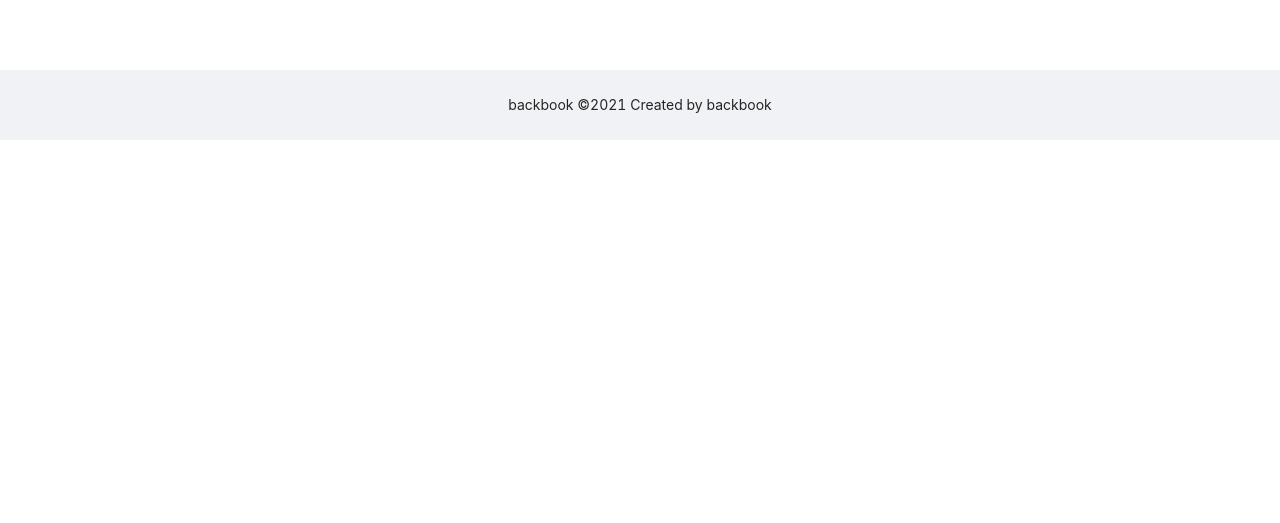
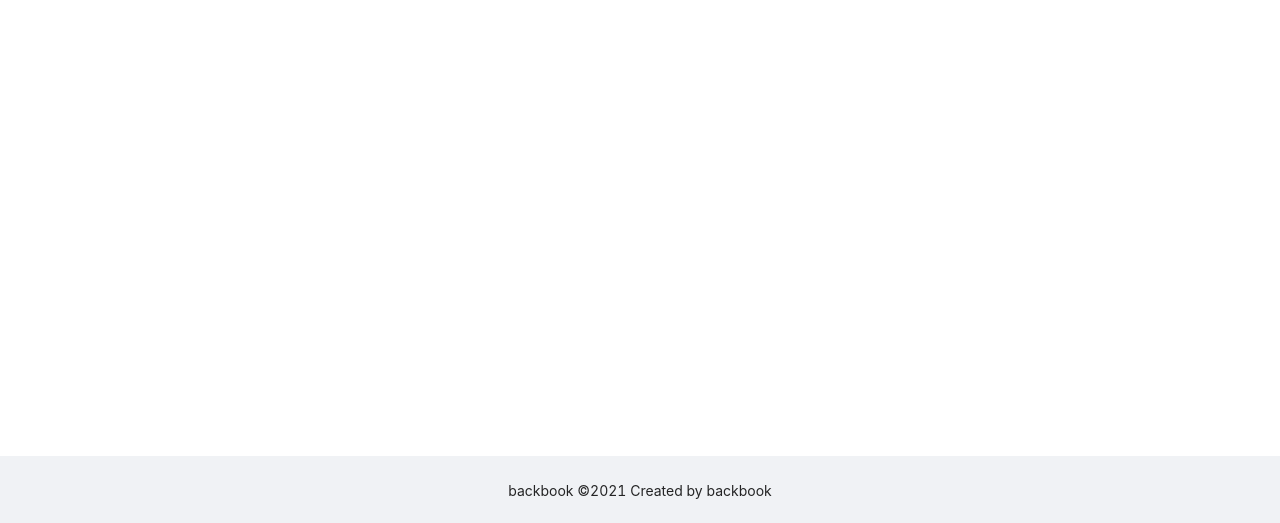
Before and after one commit to backbook/wiki, a Vue app in the folder web/: page / in a window 1280 px wide. Shown: the part 274-797 px from the top of the page. Built offline with nearby package versions, Linux system fonts and the light colour scheme.

Commit message:
fix the-footer

```diff
--- a/web/src/App.vue
+++ b/web/src/App.vue
@@ -2,7 +2,7 @@
   <a-layout>
     <the-header></the-header>
     <router-view/>
-    <t-he-footer>the-footer</t-he-footer>
+    <the-footer  style="position: fixed;bottom: 0;width: 100%">the-footer</the-footer>
   </a-layout>
 </template>
 
@@ -10,13 +10,13 @@
 <script lang="ts">
 import { defineComponent } from 'vue';
 import TheHeader from '@/components/the-header.vue'; // @ is an alias to /src
-import THeFooter from '@/components/the-footer.vue'; // @ is an alias to /src
+import TheFooter from '@/components/the-footer.vue'; // @ is an alias to /src
 
 export default defineComponent({
   name: 'APP',
   components: {
     TheHeader,
-    THeFooter
+    TheFooter
   },
 });
 </script>
```
